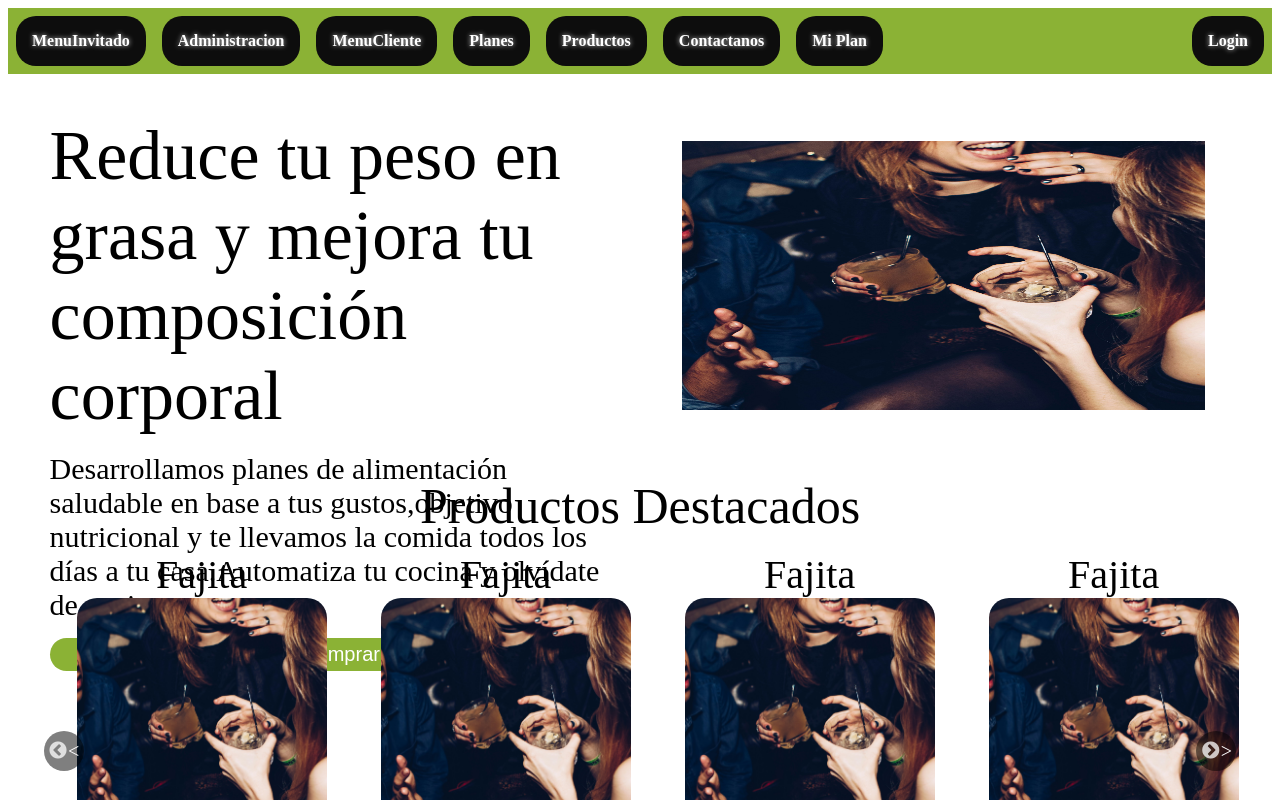
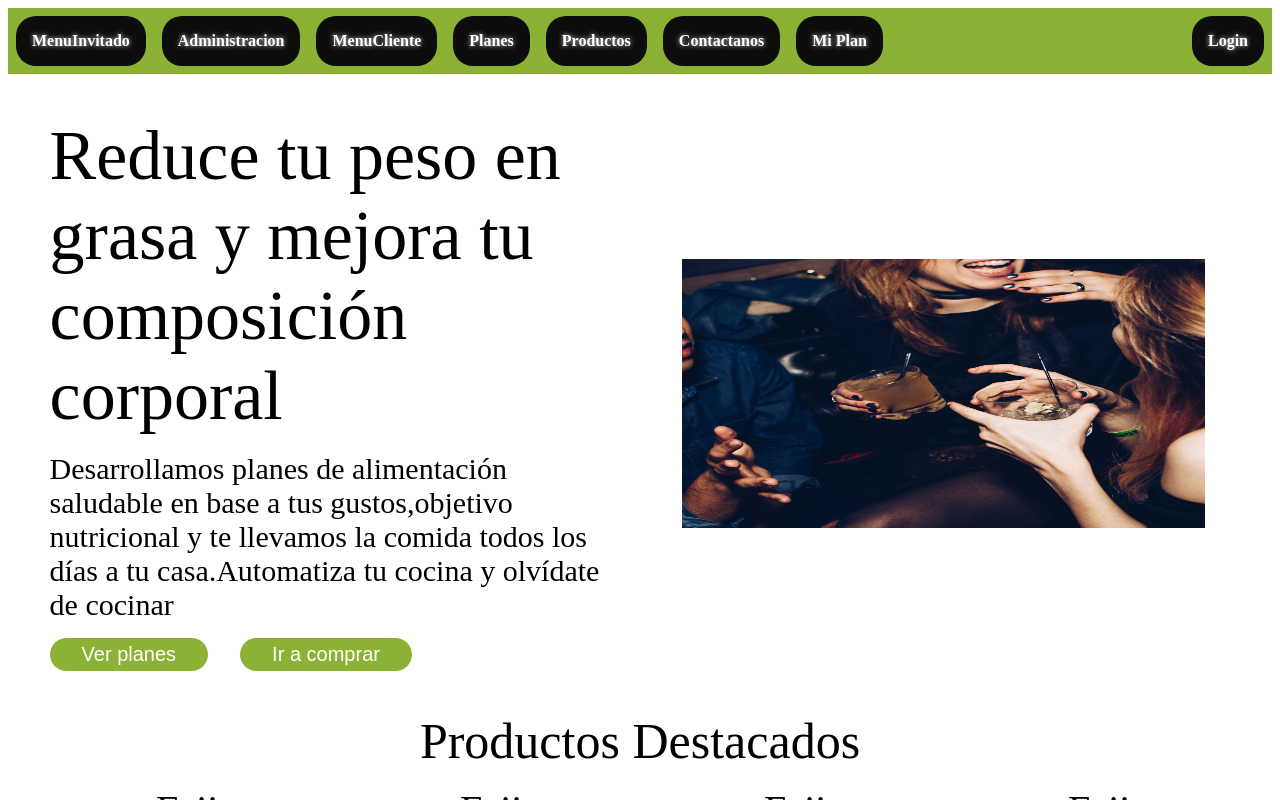
Before and after one commit to alfre755/NutriGreen, a React (Vite) app in the folder NutriGreen/: page / in a window 1280 px wide. Shown: the top 800 px of the page. Built offline with nearby package versions, Linux system fonts and the light colour scheme.

Commit message:
fix estilos
Se modifican estilos para que el contenido crezca segun lo existente y no se sobrescriba

```diff
--- a/NutriGreen/src/sections/Main/ContentWhitImage.jsx
+++ b/NutriGreen/src/sections/Main/ContentWhitImage.jsx
@@ -12,9 +12,9 @@ const ContentWhitImageStyle = styled.section`
     display: flex;
     flex-direction: column;
     flex-basis: 50%;
-    height: 40vh;
     padding: 1em;
     gap: 1em;
+    flex-grow: 1;
 
     > .titulo {
       font-size: 70px;
```
